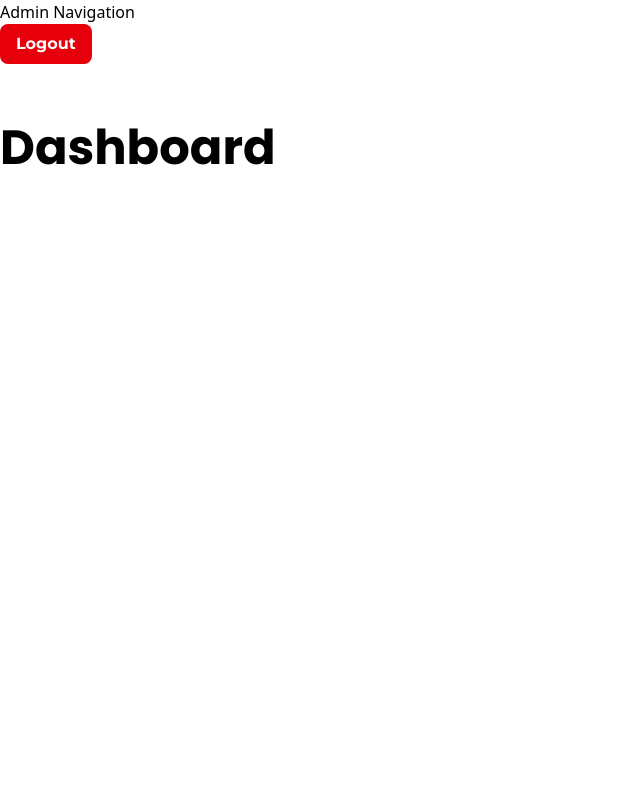
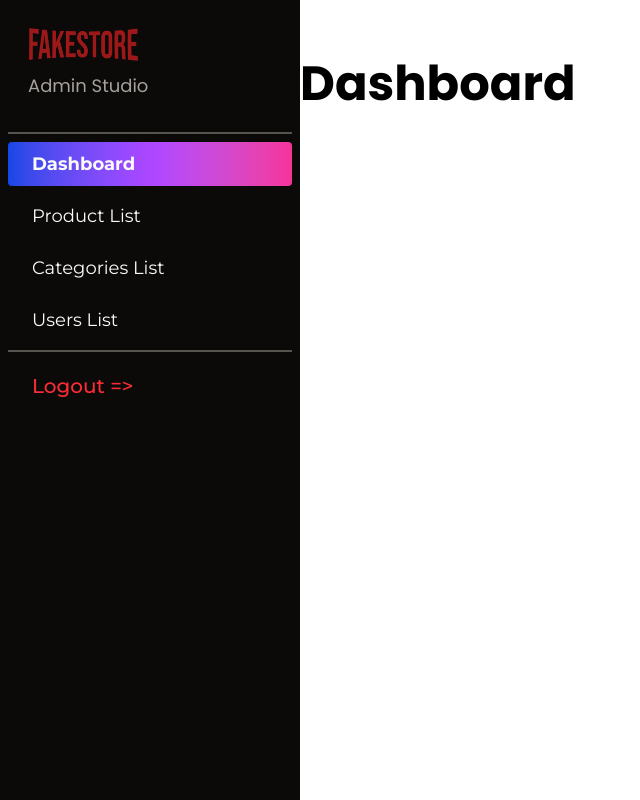
Before and after one commit to shameCanales/Fakestore_App_React, a React (Vite) app: page /admin in a window 1280 px wide. Shown: the whole page, without its empty margins (0-640 px from the left). Built offline with nearby package versions, Linux system fonts and the light colour scheme; sample sign-in values are in the browser's storage.

Commit message:
added admin navigation sidebar and styling

```diff
--- a/src/App.jsx
+++ b/src/App.jsx
@@ -21,6 +21,7 @@ import AdminProtectedRoute from "./components/layout/AdminProtectedRoute";
 import DashboardPage from "./pages/admin/DashboardPage";
 import ProductsListPage from "./pages/admin/ProductsListPage";
 import CategoriesListPage from "./pages/admin/CategoriesListPage";
+import UsersList from "./pages/admin/UsersListPage";
 
 const router = createBrowserRouter([
   {
@@ -94,6 +95,10 @@ const router = createBrowserRouter([
             path: "categoriesList",
             element: <CategoriesListPage />,
           },
+          {
+            path: "usersList",
+            element: <UsersList />,
+          },
         ],
       },
     ],
--- /dev/null
+++ b/src/UI/LinkSidebar.jsx
@@ -0,0 +1,12 @@
+export default function LinkSidebar({ children, active }) {
+  return (
+    <p
+      className={`text-stone-50 montserrat-regular text-lg  my-2 pl-6 py-2 ${
+        active &&
+        "rounded-sm montserrat-bold  bg-gradient-to-r from-blue-700  via-purple-500 to-pink-500"
+      }`}
+    >
+      {children}
+    </p>
+  );
+}
--- /dev/null
+++ b/src/components/AdminSidebar.jsx
@@ -0,0 +1,79 @@
+import { authActions } from "../store/auth-slice";
+import { useDispatch, useSelector } from "react-redux";
+import { Link, useNavigate } from "react-router";
+import fakestorelogo from "../assets/fkstorelogo.png";
+import { NavLink } from "react-router";
+import LinkSidebar from "../UI/LinkSidebar";
+
+export default function AdminSidebar() {
+  const isLoggedIn = useSelector((state) => state.auth.isLoggedIn);
+  const navigate = useNavigate();
+  const dispatch = useDispatch();
+
+  const routeNameMap = {
+    "/admin": "dashboard",
+    "/admin/ProductList": "productList",
+    "/admin/categoriesList": "categoriesList",
+    "/admin/usersList": "usersList",
+  };
+
+  const currentPage = routeNameMap[location.pathname] || "none";
+
+  const handleLogout = () => {
+    dispatch(authActions.logout());
+    navigate("/login");
+  };
+  return (
+    <div className="bg-stone-950  w-[300px] h-full">
+      <img
+        src={fakestorelogo}
+        alt="store logo"
+        className="w-[119px] h-[40px] mt-6 ml-6"
+      />
+
+      <p className="poppins-regular text-stone-400 text-lg mt-2 pl-7">
+        Admin Studio
+      </p>
+
+      <nav className="mt-8 border-t-2 border-b-2 border-b-stone-600 border-t-stone-600 mx-2">
+        <ul>
+          <li>
+            <NavLink to="/admin">
+              <LinkSidebar active={currentPage === "dashboard"}>
+                Dashboard
+              </LinkSidebar>
+            </NavLink>
+          </li>
+          <li>
+            <NavLink to="/admin/ProductList">
+              <LinkSidebar active={currentPage === "productList"}>
+                Product List
+              </LinkSidebar>
+            </NavLink>
+          </li>
+          <li>
+            <NavLink to="/admin/categoriesList">
+              <LinkSidebar active={currentPage === "categoriesList"}>
+                Categories List
+              </LinkSidebar>
+            </NavLink>
+          </li>
+          <li>
+            <NavLink to="/admin/usersList">
+              <LinkSidebar active={currentPage === "usersList"}>
+                Users List
+              </LinkSidebar>
+            </NavLink>
+          </li>
+        </ul>
+      </nav>
+
+      <button
+        className="text-red-500 montserrat-medium text-xl px-2 ml-6 mt-5 "
+        onClick={handleLogout}
+      >
+        {`Logout =>`}
+      </button>
+    </div>
+  );
+}
--- a/src/pages/admin/AdminRoot.jsx
+++ b/src/pages/admin/AdminRoot.jsx
@@ -1,36 +1,14 @@
 import { Outlet } from "react-router";
-import { authActions } from "../../store/auth-slice";
-import { useDispatch, useSelector } from "react-redux";
-import { NavLink, useNavigate } from "react-router";
+import AdminSidebar from "../../components/AdminSidebar";
 
 export default function AdminRootLayout() {
-  const navigate = useNavigate();
-  const dispatch = useDispatch();
-  const isLoggedIn = useSelector((state) => state.auth.isLoggedIn);
+  return (
+    <div className="flex h-screen">
+      <AdminSidebar />
 
-  const handleLogout = () => {
-    dispatch(authActions.logout());
-    navigate("/login");
-  };
-
-  return (
-    <>
-      <p>Admin Navigation</p>
-      {isLoggedIn ? (
-        <button
-          className="bg-red-600 text-stone-50 py-2 px-4 rounded-lg montserrat-bold"
-          onClick={handleLogout}
-        >
-          Logout
-        </button>
-      ) : (
-        <button className="bg-lime-600 text-stone-50 py-2 px-4 rounded-lg montserrat-bold">
-          <NavLink to="/login">Login</NavLink>
-        </button>
-      )}
       <main>
         <Outlet />
       </main>
-    </>
+    </div>
   );
 }
--- /dev/null
+++ b/src/pages/admin/UsersListPage.jsx
@@ -0,0 +1,5 @@
+import Heading from "../../UI/Heading";
+
+export default function UsersList() {
+  return <Heading text="Users" />;
+}
```
Also changed, not shown: 1 other file (tests, documents, lock files or other folders).
